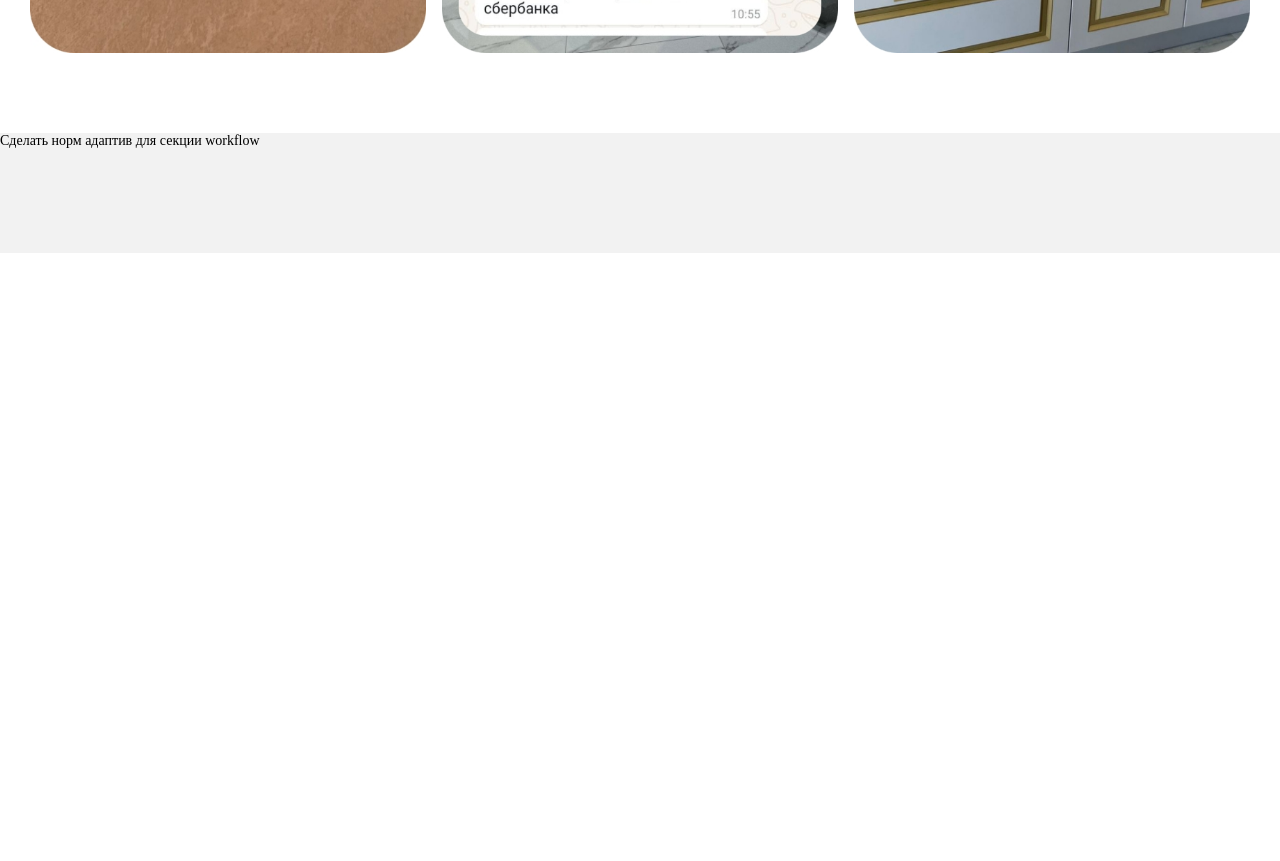
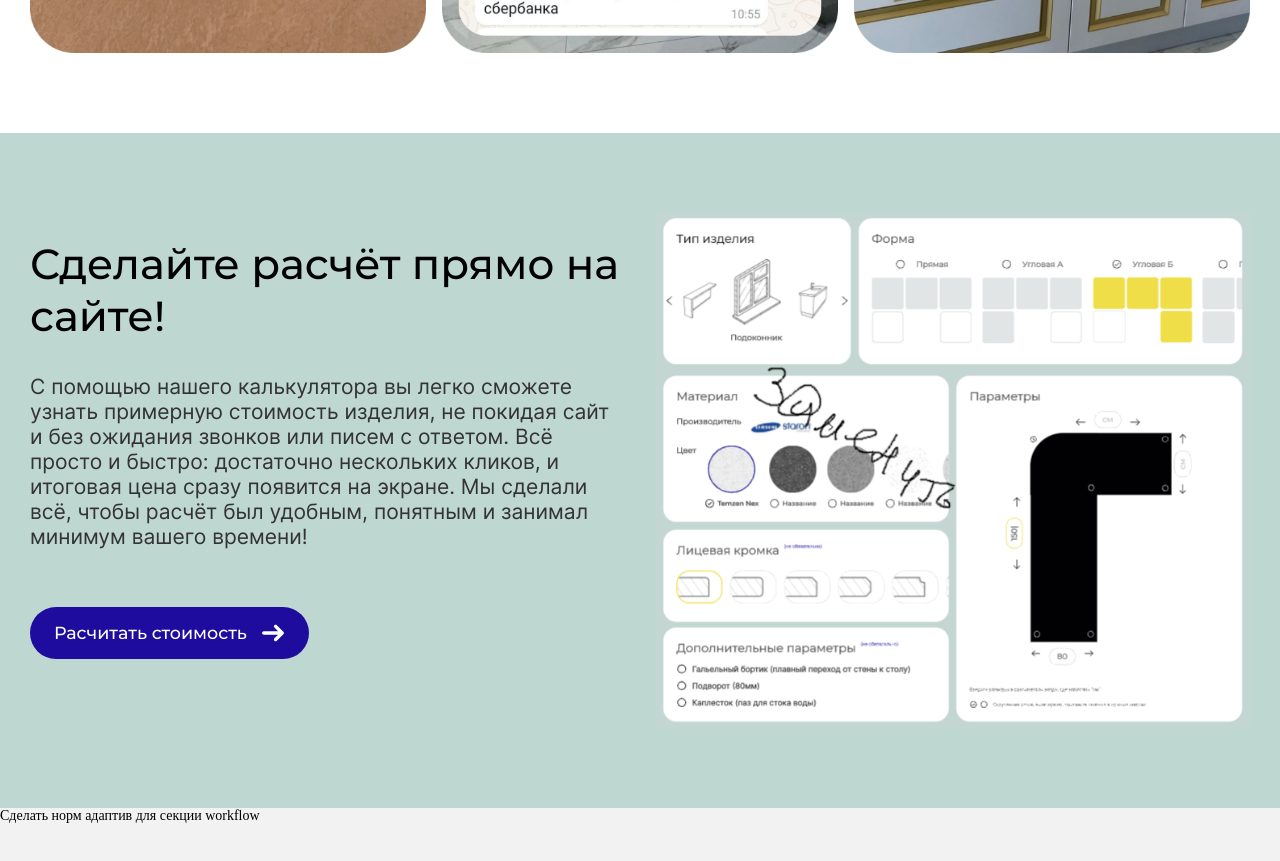
Before and after one commit to CrocoDilda/stone-ocean_v3, a Vue app: page / in a window 1280 px wide. Shown: the part 5520-6381 px from the top of the page. Before the commit the page ends 5773 px from the top, so only its background shows below. Built offline with nearby package versions, Linux system fonts and the light colour scheme.

Commit message:
made section calculator

```diff
--- a/src/App.vue
+++ b/src/App.vue
@@ -8,6 +8,7 @@ import AppCatalog from "./components/PagesComponents/App/AppPortfolio/AppPortfol
 import AppWorkflow from "./components/PagesComponents/App/AppWorkflow/AppWorkflow.vue";
 import AppSamples from "./components/PagesComponents/App/AppSamples/AppSamples.vue";
 import AppReviews from "./components/PagesComponents/App/AppReviews/AppReviews.vue";
+import AppCalculator from "./components/PagesComponents/App/AppCalculator.vue";
 import FooterItem from "./components/FooterItem/FooterItem.vue";
 
 import { useScreenStore } from "@/store/screen.ts";
@@ -36,6 +37,7 @@ onUnmounted(() => {
       <AppWorkflow />
       <AppSamples />
       <AppReviews />
+      <AppCalculator />
     </main>
     <keep-alive>
       <FooterItem />
@@ -44,9 +46,6 @@ onUnmounted(() => {
 </template>
 
 <style scoped>
-.app {
-}
-
 @media (max-width: 660px) {
   .app-header {
     background-color: var(--color-background-4);
--- a/src/assets/global-media.css
+++ b/src/assets/global-media.css
@@ -31,7 +31,7 @@
 
 @media (max-width: 660px) {
   .container {
-    padding: 0px 50px;
+    padding: 0px 40px;
   }
 
   h3 {
@@ -41,13 +41,13 @@
 
 @media (max-width: 550px) {
   .container {
-    padding: 0px 30px;
+    padding: 0px 25px;
   }
 }
 
 @media (max-width: 430px) {
   .container {
-    padding: 0px 20px;
+    padding: 0px 16px;
   }
 
   h1,
--- /dev/null
+++ b/src/components/PagesComponents/App/AppCalculator.vue
@@ -0,0 +1,76 @@
+<script setup lang="ts">
+import ButtonControl from "@/components/control/ButtonControl.vue";
+</script>
+
+<template>
+  <section class="calculator container">
+    <div class="calculator--description">
+      <h2>Сделайте расчёт прямо на сайте!</h2>
+      <p class="text">
+        С помощью нашего калькулятора вы легко сможете узнать примерную
+        стоимость изделия, не покидая сайт и без ожидания звонков или писем с
+        ответом. Всё просто и быстро: достаточно нескольких кликов, и итоговая
+        цена сразу появится на экране. Мы сделали всё, чтобы расчёт был удобным,
+        понятным и занимал минимум вашего времени!
+      </p>
+    </div>
+    <ButtonControl
+      class="calculator--button"
+      text="Расчитать стоимость"
+      :is-blue="true"
+      attribute="arrow"
+      url="/"
+    />
+    <img
+      class="calculator--image"
+      src="@/assets/images/calculator.png"
+      alt=""
+    />
+  </section>
+</template>
+
+<style scoped>
+.calculator {
+  --padding: 80px;
+  padding-top: var(--padding);
+  padding-bottom: var(--padding);
+  display: grid;
+  grid-template-columns: 1fr 1fr;
+  grid-template-rows: 3fr 1fr;
+  align-items: center;
+  gap: 32px;
+  background-color: var(--color-background-4);
+}
+
+.calculator--description {
+  display: grid;
+  align-items: center;
+  gap: 32px;
+}
+
+.calculator--image {
+  width: 100%;
+  grid-column: 2 / 3;
+  grid-row: 1/3;
+}
+
+.calculator--button {
+  justify-self: start;
+  align-self: start;
+}
+
+@media (max-width: 850px) {
+  .calculator {
+    grid-template-columns: 1fr;
+    grid-template-rows: auto auto auto;
+    align-items: center;
+    gap: 32px;
+    background-color: var(--color-background-4);
+  }
+  .calculator--image {
+    width: 100%;
+    grid-column: 1 / 2;
+    grid-row: 2/3;
+  }
+}
+</style>
--- a/src/components/control/ButtonControl.vue
+++ b/src/components/control/ButtonControl.vue
@@ -5,14 +5,15 @@ type Props = {
   text: string;
   attribute?: string;
   url?: string;
+  isBlue?: boolean;
 };
 
 defineProps<Props>();
 </script>
 
 <template>
-  <button v-if="!url" class="button">
-    <p>
+  <button v-if="!url" :class="`button ${isBlue ? 'button--blue' : ''}`">
+    <p class="button--text">
       {{ text }}
     </p>
     <IconArrow
@@ -20,8 +21,8 @@ defineProps<Props>();
       v-if="attribute && attribute === 'arrow'"
     />
   </button>
-  <a v-else class="button" :href="url">
-    <p>
+  <a v-else :class="`button ${isBlue ? 'button--blue' : ''}`" :href="url">
+    <p class="button--text">
       {{ text }}
     </p>
     <IconArrow
@@ -40,13 +41,23 @@ defineProps<Props>();
   text-align: center;
   padding: 14px 24px;
   border-radius: 64px;
-  background: var(--color-accent-1);
+  background-color: var(--color-accent-1);
   color: var(--color-text-1);
   font-family: var(--title-fonts);
   font-size: 1.25rem;
   font-weight: 500;
   line-height: 1.25rem;
   transition: color 0.2s, background-color 0.2s;
+}
+
+.button--blue {
+  background-color: var(--color-accent-2);
+  & .button--text {
+    color: var(--color-text-3);
+  }
+  & .button--arrow {
+    fill: var(--color-text-3);
+  }
 }
 
 .button--arrow {
```
Also changed, not shown: src/assets/images/calculator.png (added).
